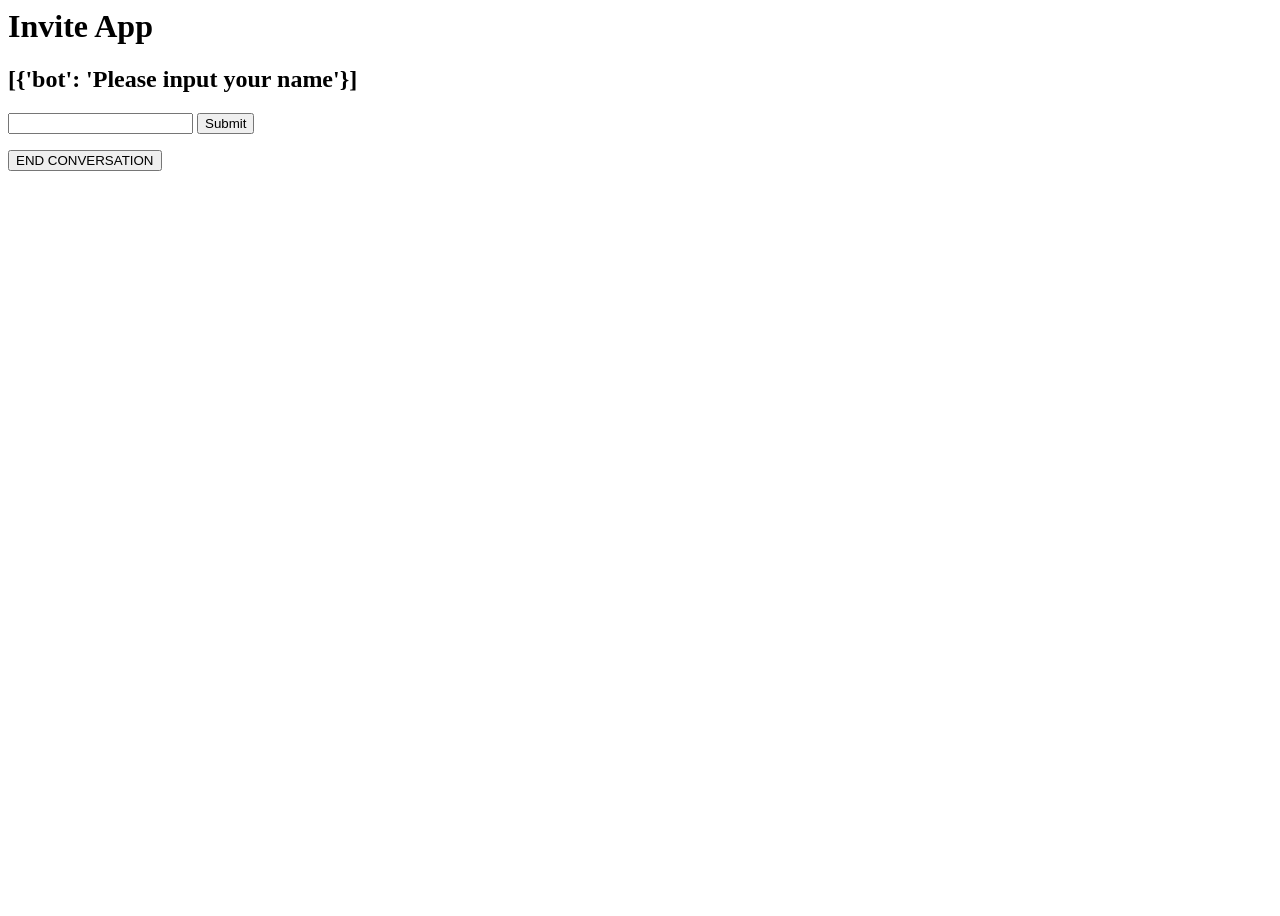
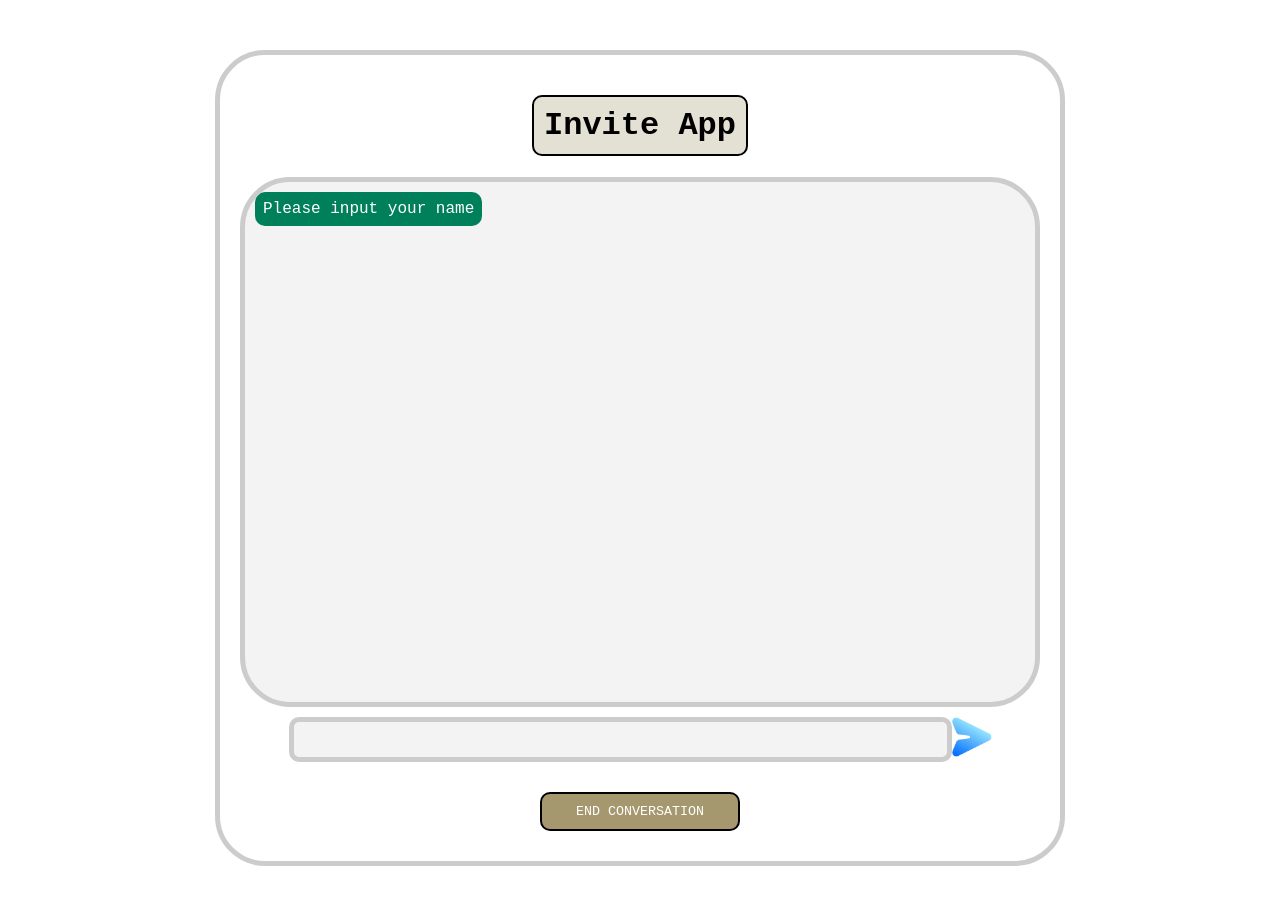
Before and after one commit to RavishankarDuMCA10/ShopAssistAI-Flask, a Flask app: page / in a window 1280 px wide. Before the commit the page ends 171 px from the top, so only its background shows below. Run offline with Flask 3, Linux system fonts and the light colour scheme.

Commit message:
Completed UI changes for ShopAssistAI flask project.

```diff
--- a/app.py
+++ b/app.py
@@ -12,9 +12,11 @@ def default_func():
 
 @app.route("/end_conv", methods = ['POST'])
 def end_conv():
+    print("end_conv called.")
     conversation = []
     conversation.append({'bot':'Please input your name'})
-    return redirect(url_for('default_func'))
+    print("conversation cleared and added initial bot message.")
+    return render_template("index_invite.html", name = conversation)
 
 @app.route("/invite", methods = ['POST'])
 def invite():
--- /dev/null
+++ b/static/css/styles.css
@@ -0,0 +1,89 @@
+button {
+    /* These styles apply to all buttons */
+    color: white;
+    background-color: rgb(165, 152, 111);
+    border: 2px solid black;
+    padding: 10px;
+    width: 200px;
+    margin-top: 20px;
+    border-radius: 10px;
+    cursor: pointer;
+    font-family: 'Courier New', Courier, monospace;
+}
+
+.outercontainer {
+    max-width: 800px;
+    margin: 0 auto;
+    padding: 20px;
+    border: 5px solid #ccc;
+    border-radius: 50px;
+}
+.convesrationcontainer {
+    border: 5px solid #ccc;
+    padding: 10px;
+    height: 500px;
+    background-color: #f3f3f3;
+    overflow-y: scroll;
+    border-radius: 50px;
+}
+
+#titlestyle {
+    color: black;
+    background-color: rgb(227, 224, 212);
+    border: 2px solid black;
+    padding: 10px;
+    margin-top: 20px;
+    border-radius: 10px;
+    width: fit-content;
+}
+
+#inputtextbox {
+    width: 85%;
+    border: 5px solid #ccc;
+    padding: 10px;
+    background-color: #f3f3f3;
+    border-radius: 10px;
+}
+
+#submitbutton {
+    background: url(/static/send-message.png) no-repeat center center;
+    background-size: cover;
+    border: none;
+    width: 40px;
+    height: 40px;
+    cursor: pointer;
+}
+
+.user {
+    color: white;
+    background-color: rgb(0, 195, 255);
+    padding: 8px;
+    border-radius: 10px;
+    float: right;
+    clear: both;
+    max-width: 80%;
+}
+
+.bot {
+    color: white;
+    background-color: rgb(0, 128, 90);
+    padding: 8px;
+    border-radius: 10px;
+    float: left;
+    clear: both;
+    max-width: 80%;
+}
+
+.center {
+    display: flex;
+    justify-content: center;
+}
+
+form {
+    margin: 10px;
+}
+
+body {
+    font-family: 'Courier New', Courier, monospace;
+    margin: 50px;
+}
--- a/templates/index_invite.html
+++ b/templates/index_invite.html
@@ -3,22 +3,41 @@
         <title>
             Invite App
         </title>
+        <link rel="stylesheet" type="text/css" href="/static/css/styles.css">
     </head>
     <body>
-        <div>
-            <h1>Invite App</h1>
-        </div>
-        <div>
-            <h2> {{ name }}</h2>
+        <div class="outercontainer">
+            <div class="center">
+                <h1 id="titlestyle">Invite App</h1>
+            </div>
+            <div class="convesrationcontainer" id="chatcontainer">
+                {% for entry in name%}
+                <div class="{% if entry.bot %}bot{% else %}user{% endif %}">
+                    {% if entry.bot %}
+                    {{ entry.bot }}
+                    {% else %}
+                    {{ entry.user }}
+                    {% endif %}
+                </div>
+                {% endfor %}
+            </div>
+
+            <form action="/invite" method="post" class="center">
+                <input type="text" name="user_input_message" id="inputtextbox">
+                <input type="submit" value=" " id="submitbutton">
+            </form>
+            <form action="/end_conv" method="post" class="center">
+                <button type="submit">END CONVERSATION</button>
+            </form>
         </div>
 
-        <form action="/invite" method="post">
-            <input type="text" name="user_input_message">
-            <input type="submit" value="Submit">
-        </form>
-        <form action="/end_conv" method="post">
-            <button type="submit">END CONVERSATION</button>
-        </form>
+        <script>
+            function scrollToBottom() {
+                var chatContainer = document.getElementById('chatcontainer');
+                chatContainer.scrollTop = chatContainer.scrollHeight;
+            }
 
+            window.onload = scrollToBottom;
+        </script>
     </body>
 </html>
```
Also changed, not shown: static/send-message.png (added).
